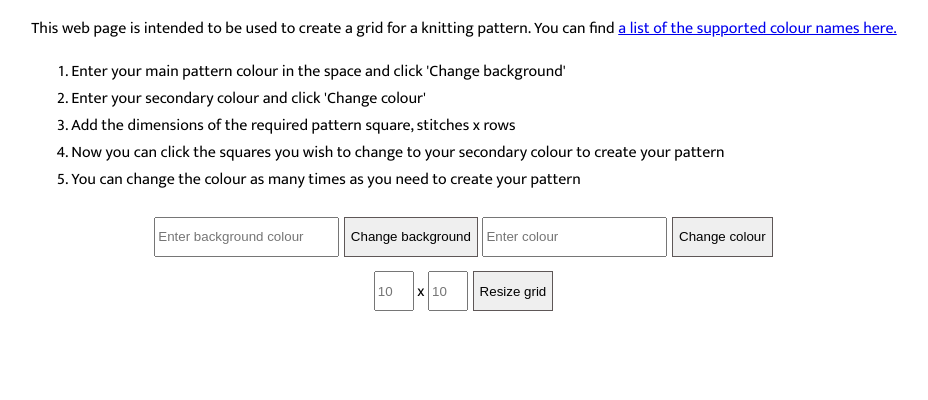
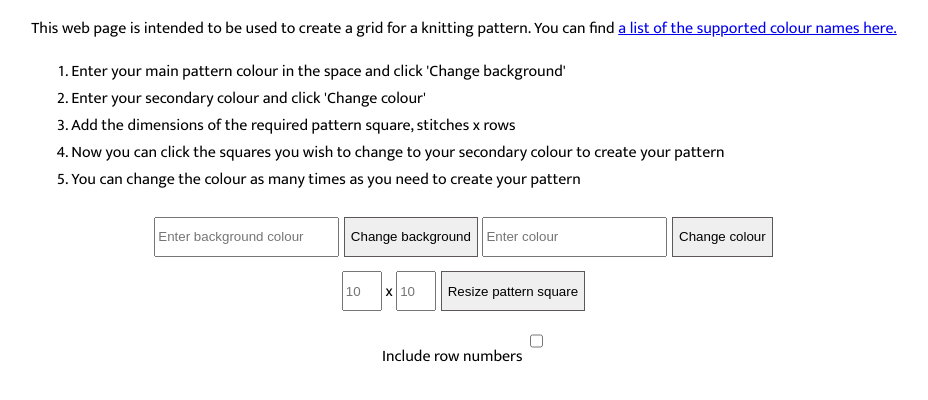
Before and after one commit to rubyspch/knitting-pattern, a plain HTML site: page index.html in a window 1280 px wide. Shown: the part 170-570 px from the top of the page, without its empty margins (184-1112 px from the left). Drawn offline with nearby package versions, Linux system fonts and the light colour scheme.

Commit message:
Update index.html
Add checkbox to number the rows

```diff
--- a/index.html
+++ b/index.html
@@ -36,7 +36,11 @@
                 <input id="grid-x" type="text" placeholder="10">
                 <span>x</span>
                 <input id="grid-y" type="text" placeholder="10">
-                <button id="grid-size">Resize grid</button>
+                <button id="grid-size">Resize pattern square</button>
+            </div>
+            <div>
+                <label for="number-rows">Include row numbers</label>
+                <input type="checkbox" name="number-rows" id="number-rows" value="include">
             </div>
         </div>
     </div>
```
